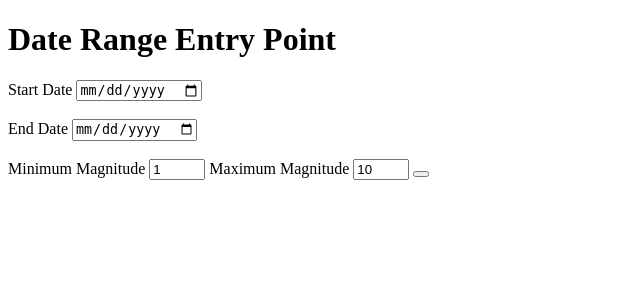
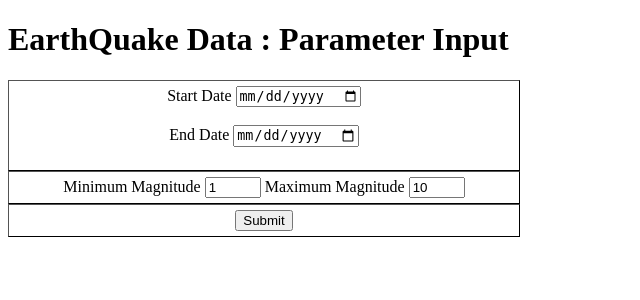
Before and after one commit to PrajjavalSingh/EarthQuake_Vis, a Flask app: page / in a window 1280 px wide. Shown: the top 300 px of the page, without its empty margins (0-640 px from the left). Run offline with Flask 3, Linux system fonts and the light colour scheme.

Commit message:
neatly showing entry data page

```diff
--- a/templates/index.html
+++ b/templates/index.html
@@ -1,4 +1,14 @@
 <!DOCTYPE HTML>
+<style>
+    .myDiv {
+        border: 1px outset black;
+        text-align: left;
+        max-width: 500px;
+        padding: 5px;
+        text-align: center;
+    }
+</style>
+
 <html lang="en">
     <head>
         <title>EarthQuake : Parameter Input</title>
@@ -6,17 +16,23 @@
     </head>
 </html>
 <body>
-    <h1>Date Range Entry Point</h1>
+    <h1>EarthQuake Data : Parameter Input</h1>
     <form action="/earthquake_data_gatherer" method="post">
+        <div class="myDiv">
             <label for="start_date">Start Date</label>
             <input type="date" name="start_date" id="start_date" pattern="\d{4}-\d{2}-\d{2}" required><br><br>
             <label for="end_date">End Date</label>
             <input type="date" name="end_date" id="end_date" pattern="\d{4}-\d{2}-\d{2}" required><br><br>
+        </div>
+        <div class="myDiv">
             <label for="min_mag">Minimum Magnitude</label>
             <input type="number" name="min_mag" id="min_mag" pattern="0-9" min="1" max="10" value="1" >
             <label for="max_mag">Maximum Magnitude</label>
             <input type="number" name="max_mag" id="max_mag" pattern="0-9" min="1" max="10" value="10">
-        <button id="submit" value="Submit">
+        </div>
+        <div class="myDiv">
+            <input type ="submit" id="submit" value="Submit">
+        </div>
         <div id="result"></div>
         <script>
             $(document).ready(function()
```
Lines whose indentation alone changed are shown as unchanged.
